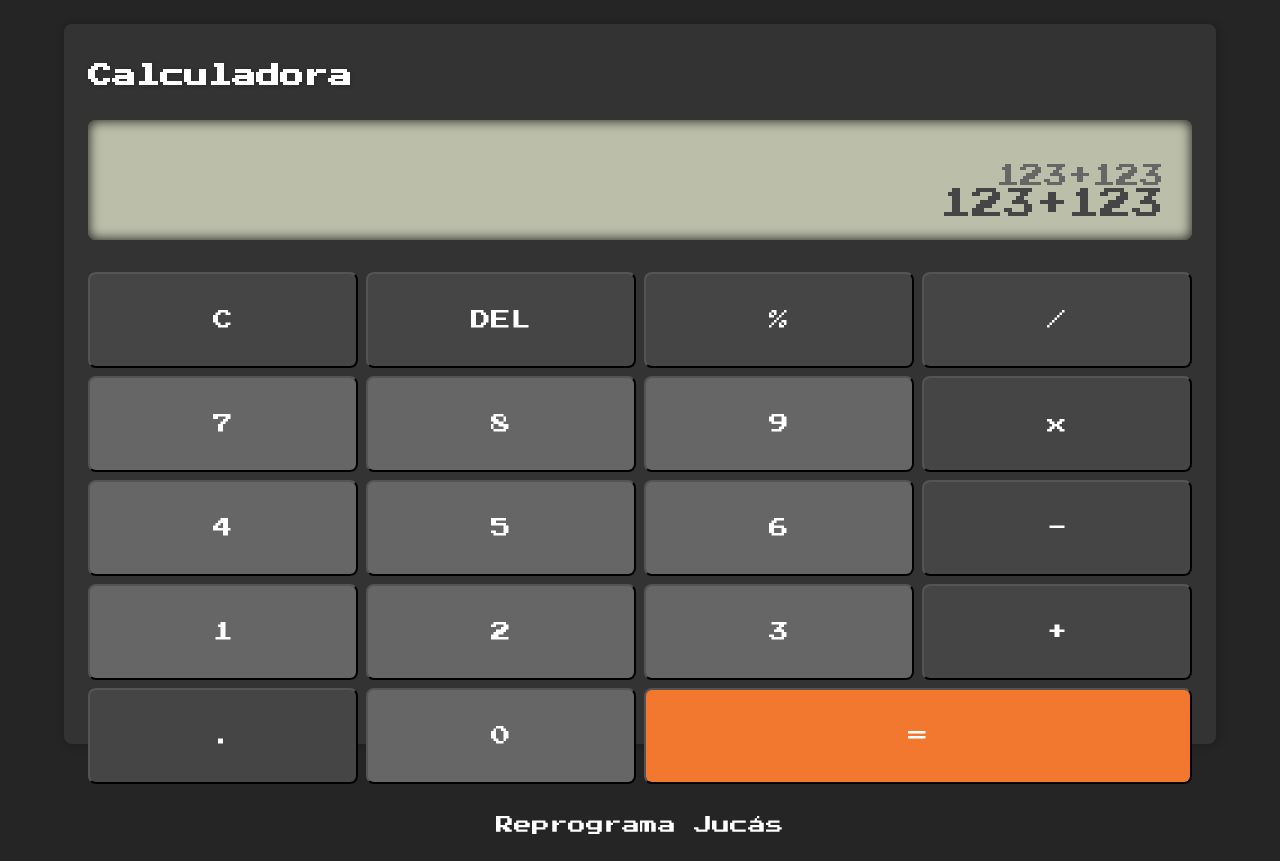
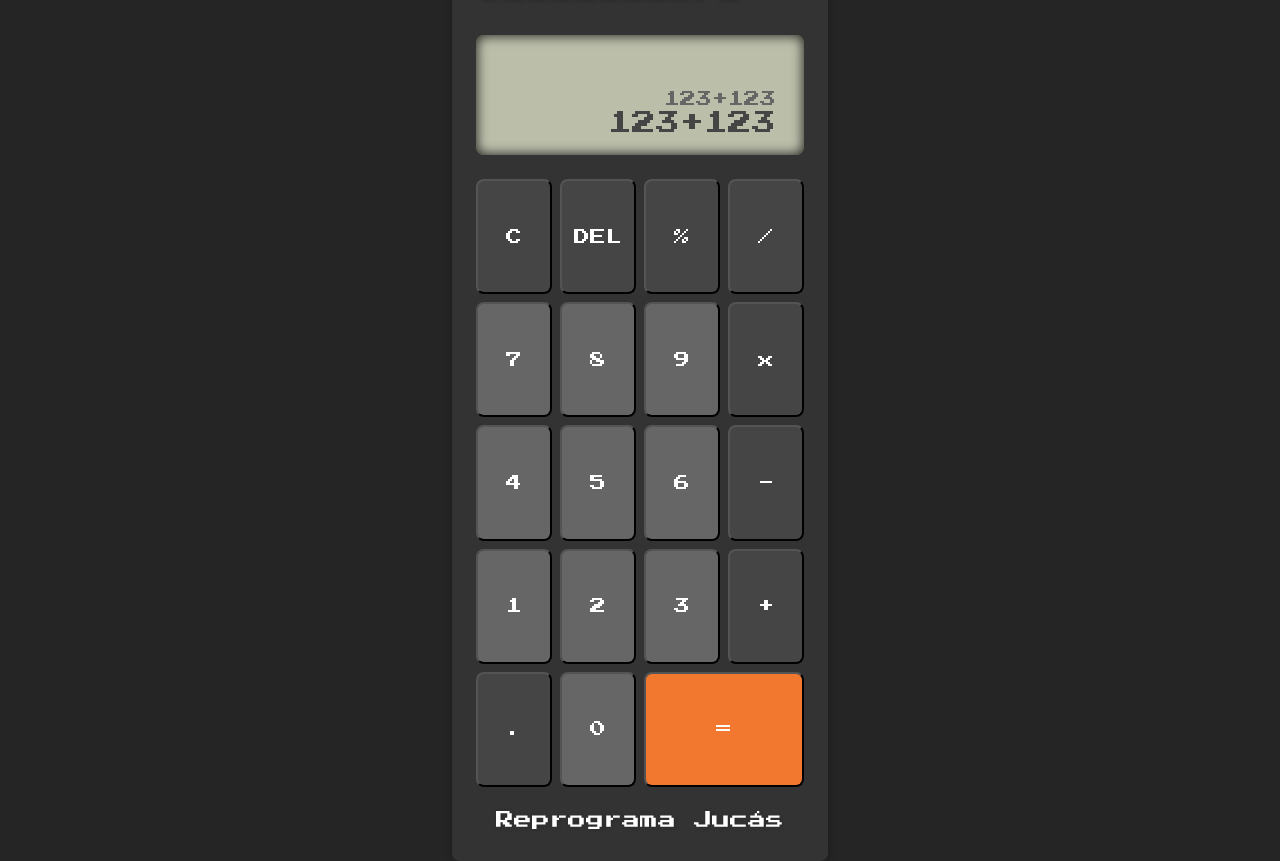
Before and after one commit to PabloAlencar7/Calculator, a plain HTML site: page index.html in a window 1280 px wide. Drawn offline with Linux system fonts and the light colour scheme.

Commit message:
update project style

```diff
--- a/styles/style.css
+++ b/styles/style.css
@@ -1,10 +1,11 @@
 :root {
   font-size: 62.5%;
+
   --background-color: #252525;
   --screen-color: #bbbfaa;
-  --box-color: #333;
+  --box-color: #333333;
   --button-text-color: #454545;
-  --button-number-color: #666;
+  --button-number-color: #666666;
   --complementary-color: #f27830;
 }
 
@@ -12,28 +13,26 @@
   margin: 0;
   padding: 0;
   box-sizing: border-box;
+
   font-size: 1.6rem;
+  color: white;
   font-family: "Press Start 2P", system-ui;
-  color: white;
 }
 
 body {
-  display: grid;
-  place-content: center;
   background: var(--background-color);
-  padding: 2.4rem;
 }
 
 .container {
-  height: 90vh;
-  width: 90vw;
+  display: grid;
+  place-content: center;
+  height: 100vh;
+  width: 100vw;
 }
 
 .calculator {
-  width: 100%;
-  height: 100%;
   background: var(--box-color);
-  border-radius: 8px;
+  border-radius: 0.8rem;
   padding: 2.4rem;
   box-shadow: 1px 1px 8px 1px rgba(0, 0, 0, 0.2);
 }
@@ -45,12 +44,12 @@ header h1 {
 }
 
 .screen {
-  background: var(--screen-color);
   width: 100%;
   height: 12rem;
-  border-radius: 8px;
+  background: var(--screen-color);
+  border-radius: 0.8rem;
   margin-top: 3.2rem;
-  box-shadow: inset 0px 0px 12px 1px rgba(0, 0, 0, 0.8);
+  box-shadow: inset 0 0 12px 1px rgba(0, 0, 0, 0.8);
   position: relative;
 }
 
@@ -58,56 +57,59 @@ header h1 {
   position: absolute;
   bottom: 2rem;
   right: 2.8rem;
-  font-size: clamp(1.6rem, 3.5vw, 3.2rem);
+  font-size: clamp(1.6rem, 3vw, 2.4rem);
   color: var(--button-text-color);
 }
 
 .expressionDisplay {
   position: absolute;
-  bottom: 5.2rem;
+  bottom: 4.8rem;
   right: 2.8rem;
-  font-size: clamp(0.8rem, 2.5vw, 2.4rem);
+  font-size: clamp(1rem, 1.5vw, 1.6rem);
   color: var(--button-number-color);
 }
 
 .gridButtons {
   display: grid;
   grid-template-columns: repeat(4, minmax(5rem, 1fr));
-  grid-template-rows: repeat(5, 1fr);
+  grid-template-rows: repeat(5, minmax(4rem, 9vw));
   gap: 0.8rem;
-  margin-top: 3.2rem;
+  margin-top: 2.4rem;
 }
 
 .gridButtons button {
   text-align: center;
-  border-radius: 8px;
+  border-radius: 0.8rem;
   padding: 1.2rem;
-  font-size: clamp(1rem, 2.5vw, 2rem);
-  height: clamp(1.6rem, 13vw, 9.6rem);
-  cursor: pointer;
+  font-size: clamp(1rem, 2vw, 1.6rem);
 }
 
-.gridButtons .text {
+.gridButtons button:hover {
+  cursor: pointer;
+  filter: brightness(1.1);
+}
+
+.gridButtons button.text {
   background: var(--button-text-color);
 }
 
-.gridButtons .number {
+.gridButtons button.number {
   background: var(--button-number-color);
 }
 
-.gridButtons .equals {
+.gridButtons button.equals {
   background: var(--complementary-color);
   grid-column: span 2;
 }
 
 footer {
   text-align: center;
-  margin-top: 3.2rem;
+  margin: 2.4rem 0 0.8rem;
 }
 
 footer a {
   font-size: clamp(1.2rem, 2.5vw, 1.8rem);
-  text-shadow: inset 1px 1px 4px rgba(0, 0, 0, 0.2);
+  text-shadow: 1px 1px 4px rgba(0, 0, 0, 0.2);
   text-decoration: none;
   padding: 1.2rem;
 }
```
